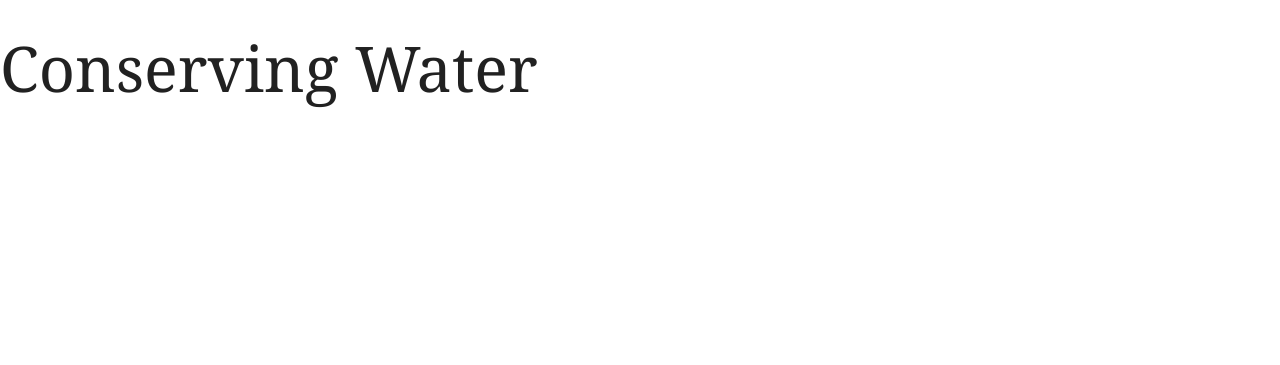
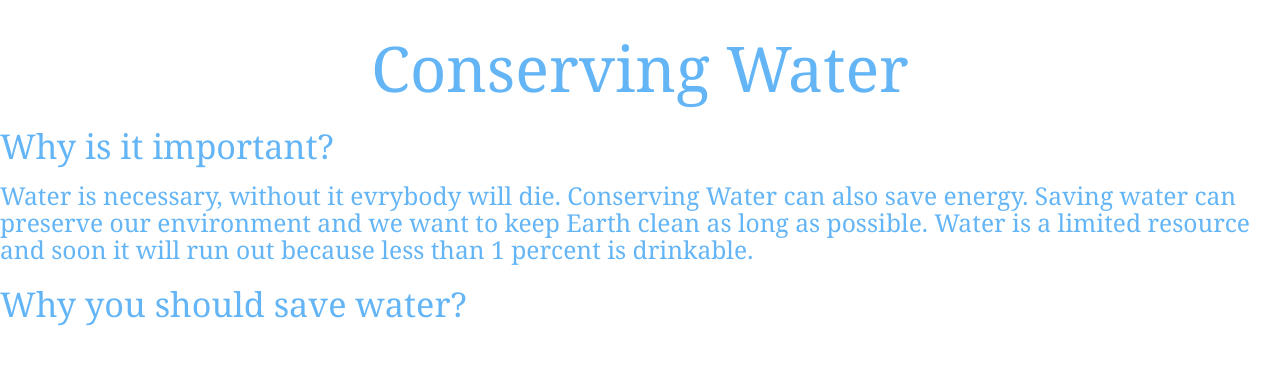
Before and after one commit to kendilangley/TheGreenHeart, a plain HTML site: page html/ConservingWater.html in a window 1280 px wide. Shown: the part 73-438 px from the top of the page. Drawn offline with nearby package versions, Linux system fonts and the light colour scheme; files that its build step writes are made by us from their sources.

Commit message:
worked on conservingwater

```diff
--- a/html/ConservingWater.html
+++ b/html/ConservingWater.html
@@ -30,7 +30,14 @@
     </div>
   </nav>
 
-		<h1>Conserving Water</h1>
+		<h1 class="header center blue-text text-lighten-2">Conserving Water</h1>
+		<h4 class="header blue-text text-lighten-2">Why is it important? </h4>
+
+		<h5 class="header blue-text text-lighten-2">Water is necessary, without it evrybody will die. Conserving Water can also save energy. Saving water can preserve our environment and we want to keep Earth clean as long as possible. Water is a limited resource and soon it will run out because less than 1 percent is drinkable.  </h5>
+
+		<h4 class="header  blue-text text-lighten-2">Why you should save water?</h4>
+
+		<h5 class="header blue-text text-lighten-2"></h5>
 
 	</body>
 </html>
```
